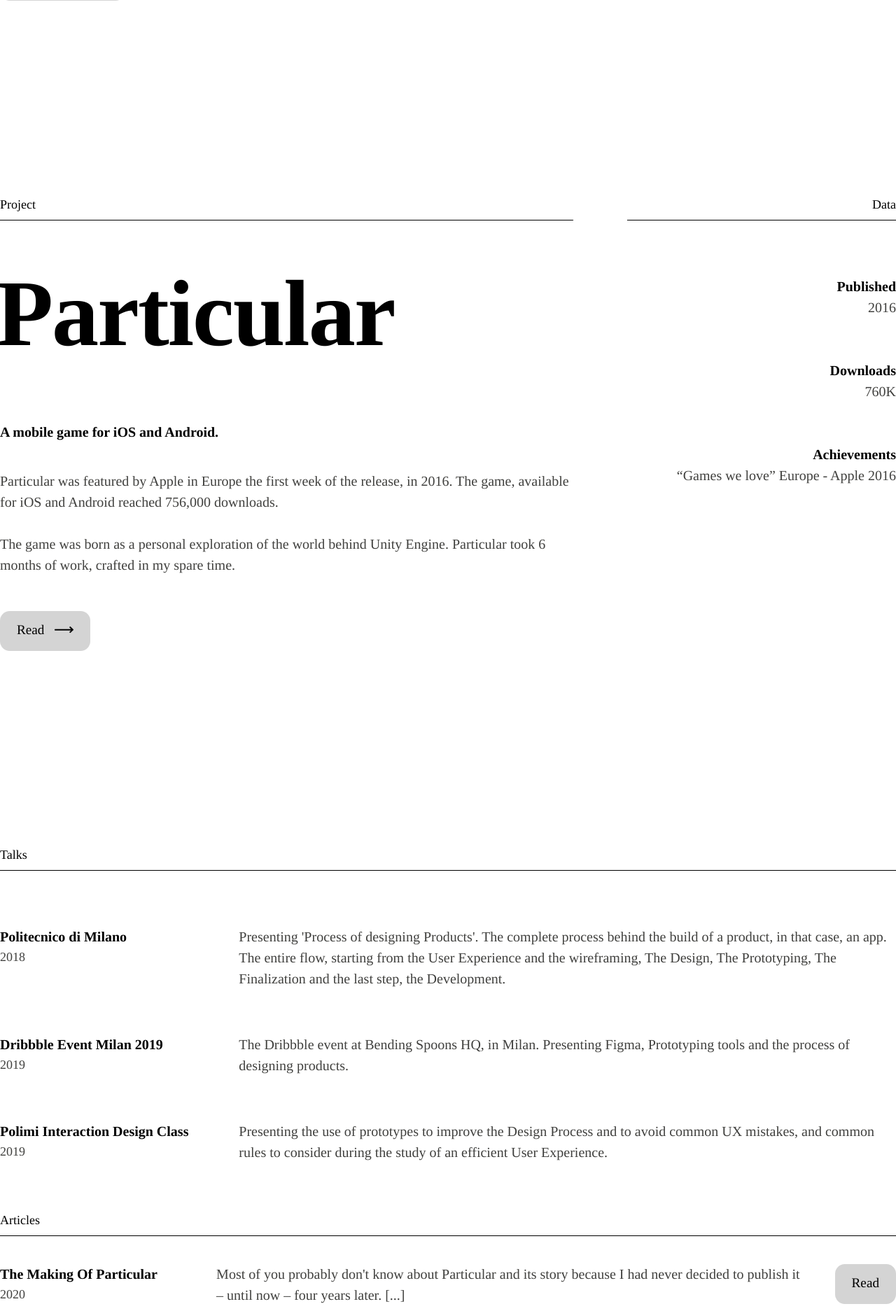
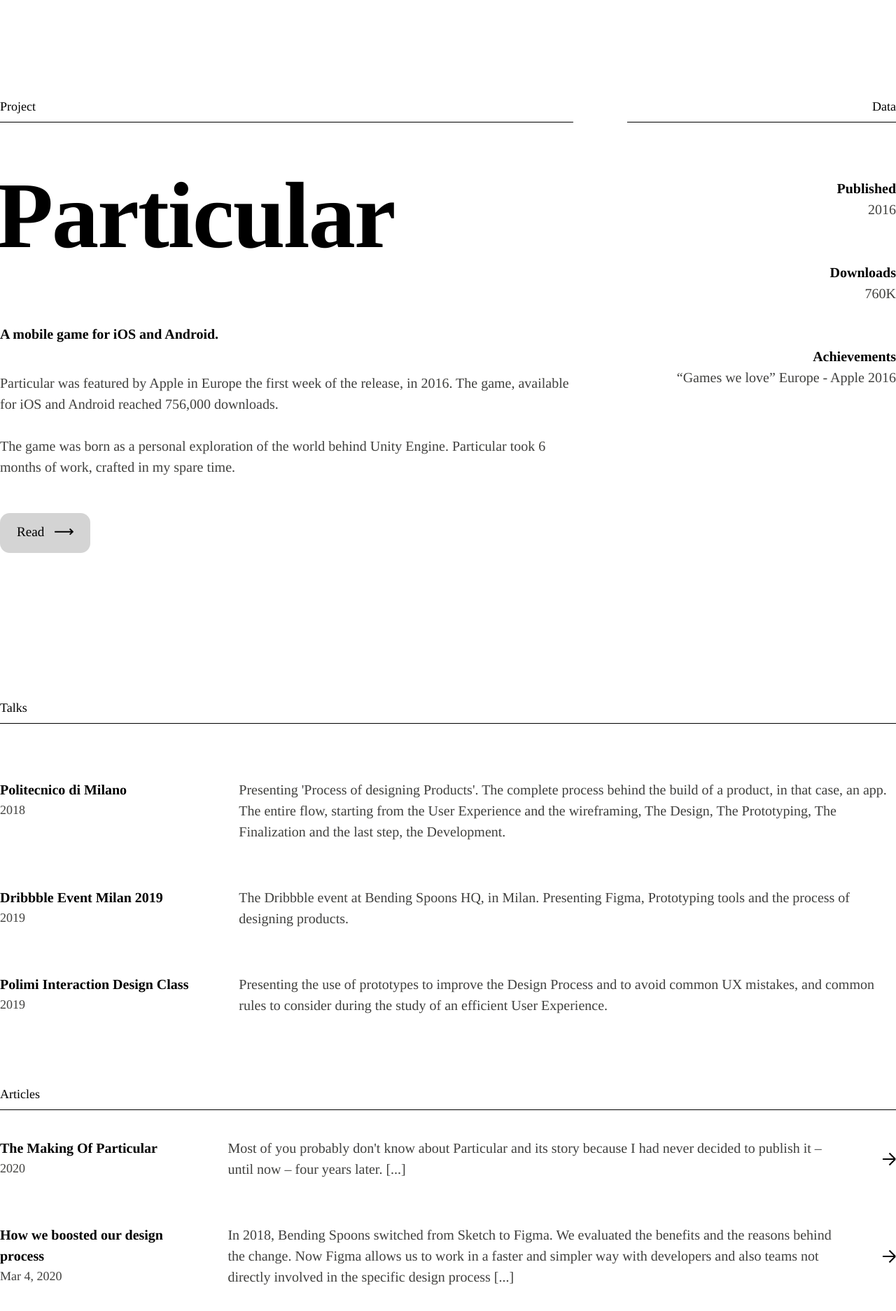
Before and after one commit to lucaburgio/lucaburgio.com, a PHP site: page / in a window 1280 px wide. Shown: the part 3487-5360 px from the top of the page at 70% size. Run offline with PHP 8.4, Linux system fonts and the light colour scheme; some libraries are stand-ins or nearby versions; some web fonts are replaced.

Commit message:
fix: list links

```diff
--- a/css/default.css
+++ b/css/default.css
@@ -122,8 +122,13 @@ a{
   width:100%;
   gap: 48px;
 }
+a.list-item:hover{
+  text-decoration: underline;
+  color: inherit;
+}
 .list-item .first{
   width: 400px;
+  color: var(--main);
 }
 .list-item .text-501{
   width: inherit;
@@ -397,6 +402,7 @@ form button{
 .mt30{margin-top: 30px;}
 .mt50{margin-top: 50px;}
 .mt60{margin-top: 60px;}
+.mt90{margin-top: 90px;}
 
 .mb20{margin-bottom: 20px;}.mb40{margin-bottom: 40px;}.mb50{margin-bottom: 50px;}
 .mb110{margin-bottom: 110px;}
@@ -404,7 +410,7 @@ form button{
 
 .hl1-section {
   padding: 100px 0;
-  margin: 70px 0;
+  margin: 0 0;
 }
 .hl1-section.first-margin{
   margin: 120px 0 0 0;
--- a/index.html
+++ b/index.html
@@ -341,9 +341,9 @@
 							</div>
 						</div>
 
-						<div class='sub-head mt60 mb40'>Articles</div>
+						<div class='sub-head mt90 mb40'>Articles</div>
 						<div class="list">
-							<div class='list-item'>
+							<a href="https://lucaburgio.com/insight/the-making-of-particular" class='list-item'>
 								<div class="first">
 									<div class='text-500'>The Making Of Particular</div>
 									<div class='text-502'>2020</div>
@@ -352,16 +352,12 @@
 									story
 									because I had never decided to publish it – until now – four years later. [...]
 								</div>
-								<a href="https://lucaburgio.com/insight/the-making-of-particular">
-									<div class='cta'>
-										Read
-									</div>
-								</a>
-							</div>
-							<div class='list-item'>
+								<img src="images/arrow.svg">
+							</a>
+							<a href="insight/how-we-boosted-our-design-process.html" class='list-item'>
 								<div class="first">
 									<div class='text-500'>How we boosted our design process</div>
-									<div class='text-502'>2021</div>
+									<div class='text-502'>Mar 4, 2020</div>
 								</div>
 								<div class='text-501'>In 2018, Bending Spoons switched from Sketch to Figma. We
 									evaluated
@@ -371,16 +367,12 @@
 									process
 									[...]
 								</div>
-								<a href="insight/how-we-boosted-our-design-process.html" class="a-cta">
-									<div class='cta mt50'>
-										Read
-									</div>
-								</a>
-							</div>
-							<div class='list-item'>
+								<img src="images/arrow.svg">
+							</a>
+							<a href="https://www.linkedin.com/pulse/designing-scale-where-creativity-meets-organized-chaos-luca-burgio%3FtrackingId=jYDdN7XfTpqu12iBRCBAtA%253D%253D/?trackingId=jYDdN7XfTpqu12iBRCBAtA%3D%3D" class='list-item'>
 								<div class="first">
 									<div class='text-500'>Designing at scale: Where creativity meets organized chaos</div>
-									<div class='text-502'>2023</div>
+									<div class='text-502'>July 7, 2023</div>
 								</div>
 								<div class='text-501'>Here’s a question: How can a (growing) group of
 									individually talented designers, each with their own unique strengths and style
@@ -388,13 +380,8 @@
 									expanding range of diverse products?
 									[...]
 								</div>
-								<a href="https://www.linkedin.com/pulse/designing-scale-where-creativity-meets-organized-chaos-luca-burgio%3FtrackingId=jYDdN7XfTpqu12iBRCBAtA%253D%253D/?trackingId=jYDdN7XfTpqu12iBRCBAtA%3D%3D"
-								class="a-cta">
-								<div class='cta mt50'>
-									Read
-								</div>
+								<img src="images/arrow.svg">
 							</a>
-							</div>
 						</div>
 
 					</div>
```
Also changed, not shown: images/arrow.svg (added).
